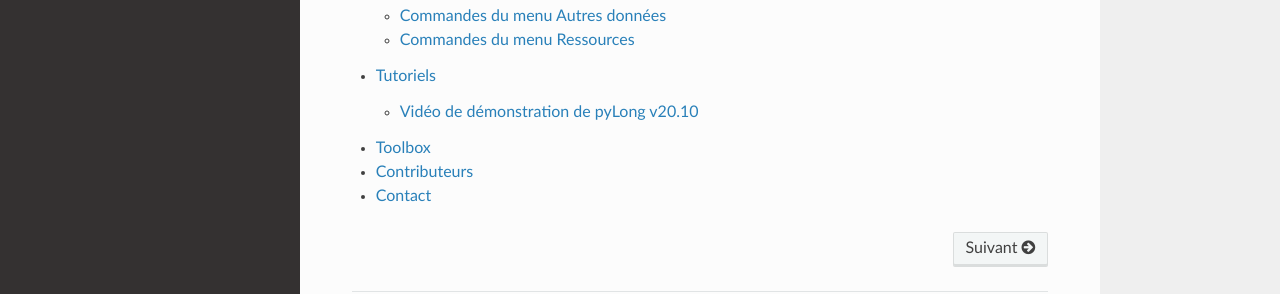
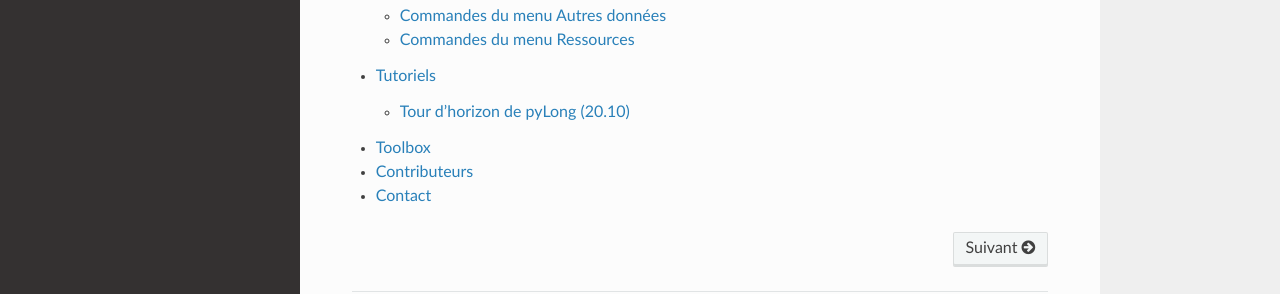
Before and after one commit to clementroussel/pyLong-doc, a Sphinx documentation site: the page built from docs/source/index.rst, in a window 1280 px wide and 1176 px high. Shown: the part 798-1092 px from the top of the window. Built offline with Sphinx 7.4.7 and the Read the Docs theme 2.0.0, drawn with Linux system fonts in a browser that asks for light colours.

Commit message:
Update tutoriels.rst

```diff
--- a/docs/source/tutoriels.rst
+++ b/docs/source/tutoriels.rst
@@ -5,8 +5,8 @@ Tutoriels
    :align: center
    :scale: 75%
 
-Vidéo de démonstration de pyLong v20.10
-^^^^^^^^^^^^^^^^^^^^^^^^^^^^^^^^^^^^^^^
+Tour d'horizon de pyLong (20.10)
+^^^^^^^^^^^^^^^^^^^^^^^^^^^^^^^^
 
 .. raw:: html
 
```
